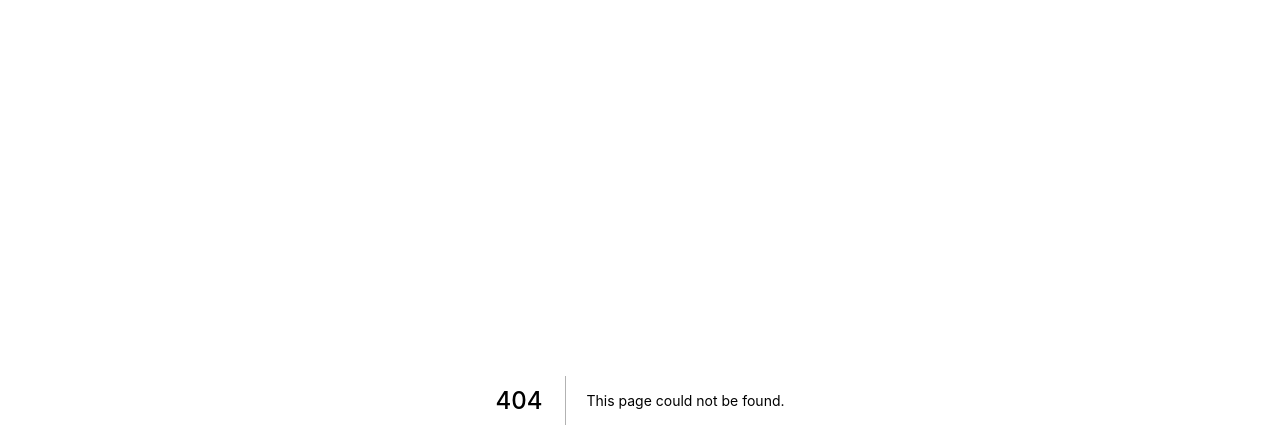
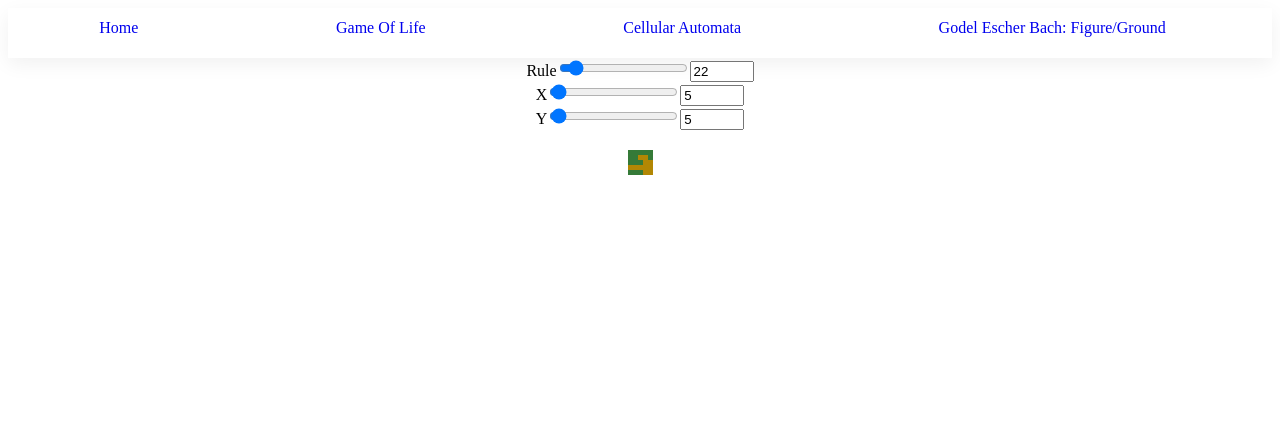
Before and after one commit to JohYoshida/computational-models, a Next.js app: page /cellular-automata in a window 1280 px wide. Before the commit this address had no page. Shown: the top 448 px of the page. Built offline with nearby package versions, Linux system fonts and the light colour scheme.

Commit message:
Basic layout and controls for x, y, and rule selection

```diff
--- /dev/null
+++ b/pages/cellular-automata.js
@@ -0,0 +1,52 @@
+import { Component } from "react";
+import Layout from "../components/Layout";
+import TwoDPlane from "../components/2DPlane";
+import Controls from "../components/Controls";
+import InputNumber from "../components/InputNumber"
+
+export default class CellularAutomata extends Component {
+  constructor(props) {
+    super(props);
+    this.state = {
+      rule: 22,
+      x: 5,
+      y: 5,
+      data: [
+        [1, 2, 3, 4, 5],
+        [4, 5, null, null, 6],
+        [7, 8, 9],
+        null,
+        [10, 11, 12]
+      ],
+    };
+  }
+
+  render() {
+    const { rule, x, y } = this.state;
+    return (
+      <Layout>
+        <Controls>
+          <InputNumber name={"Rule"} val={rule} updateVal={this.updateRule} max={255} min={0} />
+          <InputNumber name={"X"} val={x} updateVal={this.updateInputX} />
+          <InputNumber name={"Y"} val={y} updateVal={this.updateInputY} />
+        </Controls>
+        <TwoDPlane x={x} y={y} data={this.state.data}/>
+      </Layout>
+    )
+  }
+
+  updateRule = evt => {
+    const rule = Number(evt.target.value);
+    this.setState({ rule });
+  }
+
+  updateInputX = evt => {
+    const x = Number(evt.target.value);
+    this.setState({ x });
+  }
+
+  updateInputY = evt => {
+    const y = Number(evt.target.value);
+    this.setState({ y });
+  }
+}
```
